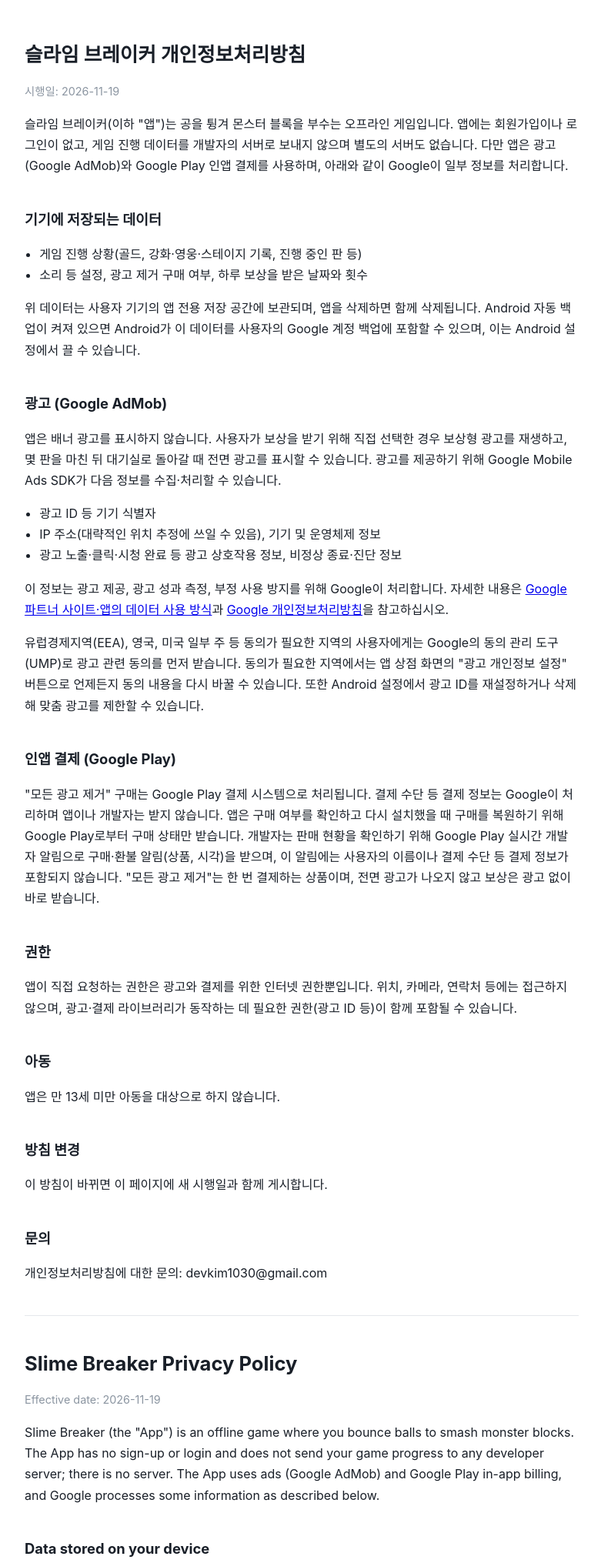
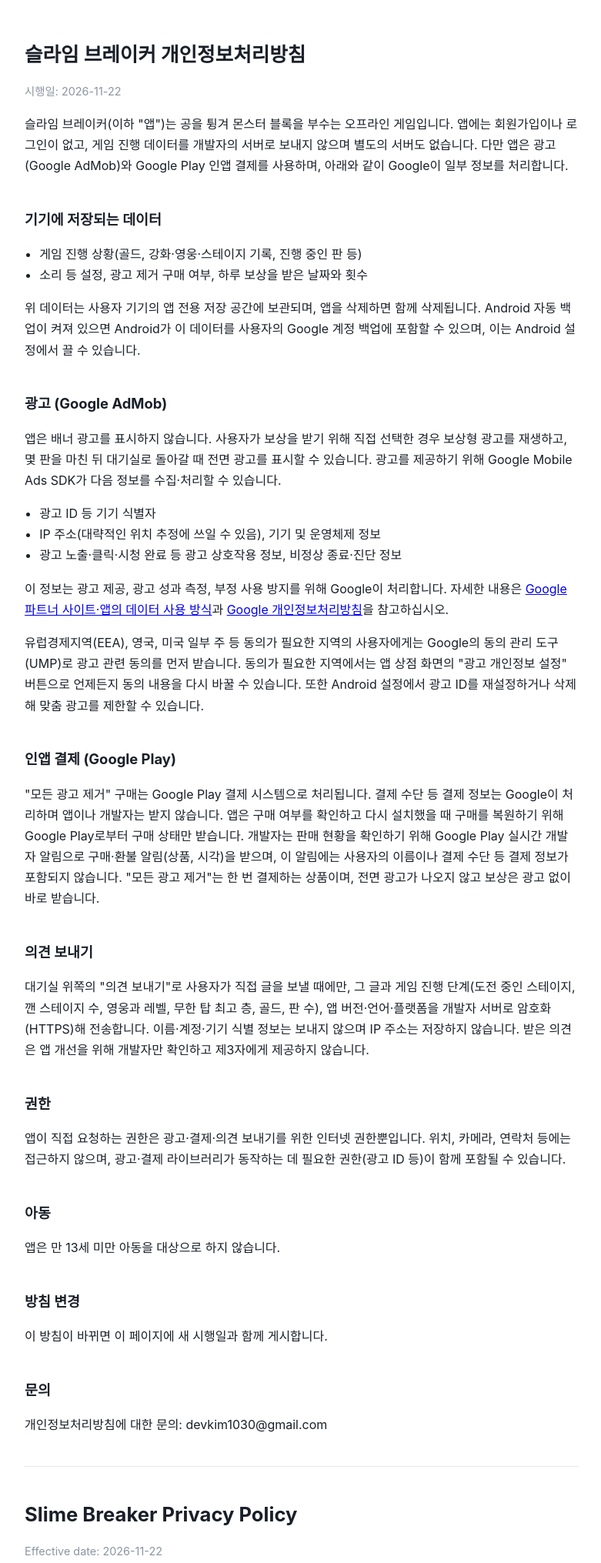
Before and after one commit to KimDong-Han/app-factory-privacy, a plain HTML site: page brick-rogue/index.html in a window 1280 px wide. Shown: the top 2031 px of the page at 77% size, without its empty margins (248-1029 px from the left). Drawn offline with Linux system fonts and the light colour scheme.

Commit message:
brick-rogue: 의견 보내기 항목 추가

```diff
--- a/brick-rogue/index.html
+++ b/brick-rogue/index.html
@@ -24,7 +24,7 @@
 </head>
 <body>
 <h1>슬라임 브레이커 개인정보처리방침</h1>
-<p class="date">시행일: 2026-11-19</p>
+<p class="date">시행일: 2026-11-22</p>
 <p>슬라임 브레이커(이하 "앱")는 공을 튕겨 몬스터 블록을 부수는 오프라인 게임입니다.
 앱에는 회원가입이나 로그인이 없고, 게임 진행 데이터를 개발자의 서버로 보내지 않으며 별도의 서버도 없습니다.
 다만 앱은 광고(Google AdMob)와 Google Play 인앱 결제를 사용하며, 아래와 같이 Google이 일부 정보를 처리합니다.</p>
@@ -58,8 +58,11 @@ Android 자동 백업이 켜져 있으면 Android가 이 데이터를 사용자
 개발자는 판매 현황을 확인하기 위해 Google Play 실시간 개발자 알림으로 구매·환불 알림(상품, 시각)을 받으며, 이 알림에는 사용자의 이름이나 결제 수단 등 결제 정보가 포함되지 않습니다.
 "모든 광고 제거"는 한 번 결제하는 상품이며, 전면 광고가 나오지 않고 보상은 광고 없이 바로 받습니다.</p>
 
+<h2>의견 보내기</h2>
+<p>대기실 위쪽의 "의견 보내기"로 사용자가 직접 글을 보낼 때에만, 그 글과 게임 진행 단계(도전 중인 스테이지, 깬 스테이지 수, 영웅과 레벨, 무한 탑 최고 층, 골드, 판 수), 앱 버전·언어·플랫폼을 개발자 서버로 암호화(HTTPS)해 전송합니다. 이름·계정·기기 식별 정보는 보내지 않으며 IP 주소는 저장하지 않습니다. 받은 의견은 앱 개선을 위해 개발자만 확인하고 제3자에게 제공하지 않습니다.</p>
+
 <h2>권한</h2>
-<p>앱이 직접 요청하는 권한은 광고와 결제를 위한 인터넷 권한뿐입니다.
+<p>앱이 직접 요청하는 권한은 광고·결제·의견 보내기를 위한 인터넷 권한뿐입니다.
 위치, 카메라, 연락처 등에는 접근하지 않으며, 광고·결제 라이브러리가 동작하는 데 필요한 권한(광고 ID 등)이 함께 포함될 수 있습니다.</p>
 
 <h2>아동</h2>
@@ -75,7 +78,7 @@ Android 자동 백업이 켜져 있으면 Android가 이 데이터를 사용자
 
 <h1 lang="en">Slime Breaker Privacy Policy</h1>
 <div lang="en">
-<p class="date">Effective date: 2026-11-19</p>
+<p class="date">Effective date: 2026-11-22</p>
 <p>Slime Breaker (the "App") is an offline game where you bounce balls to smash monster blocks.
 The App has no sign-up or login and does not send your game progress to any developer server; there is no server.
 The App uses ads (Google AdMob) and Google Play in-app billing, and Google processes some information as described below.</p>
@@ -109,8 +112,11 @@ To confirm and restore your purchase, the App receives only the purchase status
 To track sales, the developer receives Google Play real-time developer notifications of purchases and refunds (product and time). These notifications do not include your name or payment details.
 "Remove All Ads" is a one-time purchase: interstitial ads stop and rewards are given without watching ads.</p>
 
+<h2>Send Feedback</h2>
+<p>Only when you send a message with "Send Feedback" at the top of the lobby, the App sends that message, your game progress (current stage, stages cleared, hero and level, best Endless Tower floor, gold and number of runs), and the app version, language and platform to the developer's server over HTTPS. No name, account or device identifier is sent, and IP addresses are not stored. Feedback is read only by the developer to improve the App and is not shared with third parties.</p>
+
 <h2>Permissions</h2>
-<p>The only permission the App itself requests is internet access, for ads and billing.
+<p>The only permission the App itself requests is internet access, for ads, billing and feedback.
 The App does not access your location, camera or contacts. Permissions needed by the ads and billing libraries (such as the advertising ID) may be included.</p>
 
 <h2>Children</h2>
```
